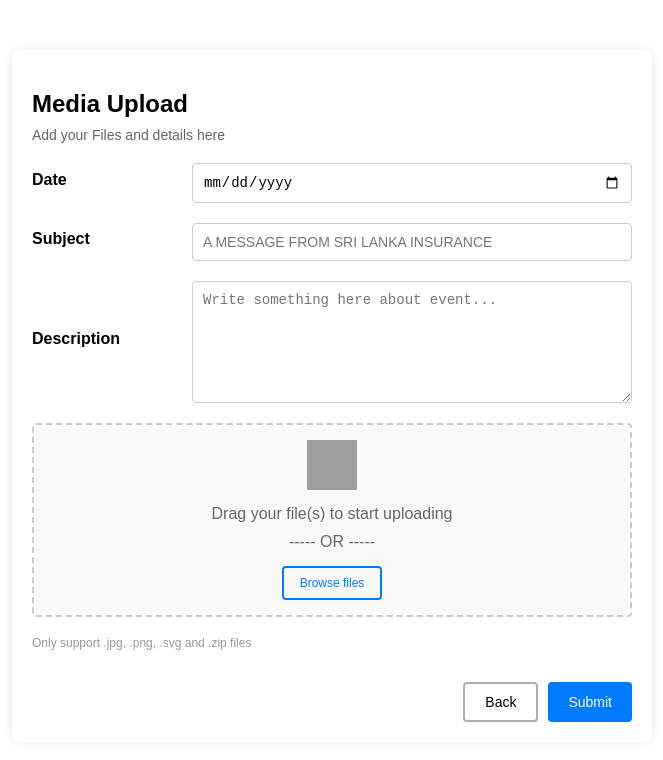
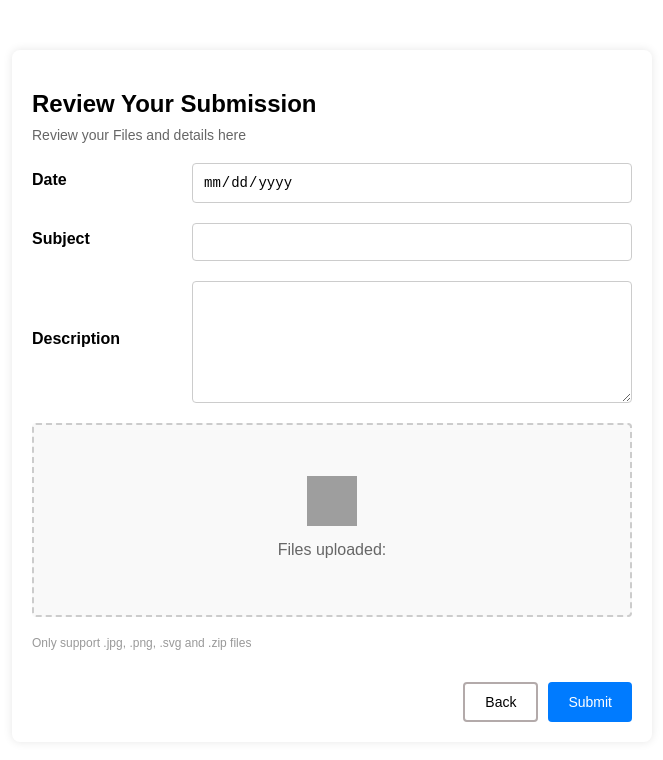
Before and after one commit to NirushaShehani/SLIC_Intranet, a React (Create React App) app in the folder intranet/: page /hr-notice-admin2 in a window 1280 px wide. Shown: the top 760 px of the page, without its empty margins (308-971 px from the left). Built offline with nearby package versions, Linux system fonts and the light colour scheme; grey boxes are pictures that could not be loaded.

Commit message:
Back button function created

```diff
--- a/intranet/src/components/Pages/HRNoticeAdmin1.jsx
+++ b/intranet/src/components/Pages/HRNoticeAdmin1.jsx
@@ -1,30 +1,59 @@
-import React from 'react';
-import { useNavigate } from 'react-router-dom';
+import React, { useState, useEffect } from 'react';
+import { useNavigate, useLocation } from 'react-router-dom';
 import '../../Styles/HRNoticeAdmin1.css'; // Ensure to create and link this CSS file
 
 function HRNoticeAdmin1() {
-    const navigate = useNavigate();
+  const navigate = useNavigate();
+  const location = useLocation();
+  const [formData, setFormData] = useState({
+    date: '',
+    subject: '',
+    description: '',
+    files: []
+  });
 
-    const handleSubmit = (e) => {
-        e.preventDefault();
-        navigate('/hr-notice-admin2');
-      };
+  useEffect(() => {
+    if (location.state && location.state.formData) {
+      setFormData(location.state.formData);
+    }
+  }, [location.state]);
+
+  const handleChange = (e) => {
+    const { name, value } = e.target;
+    setFormData({
+      ...formData,
+      [name]: value
+    });
+  };
+
+  const handleFileChange = (e) => {
+    setFormData({
+      ...formData,
+      files: e.target.files
+    });
+  };
+
+  const handleSubmit = (e) => {
+    e.preventDefault();
+    navigate('/hr-notice-admin2', { state: { formData } });
+  };
+
   return (
     <div className="hr-notice-admin">
       <h2>Media Upload</h2>
       <p className="form-description">Add your Files and details here</p>
-      <form>
+      <form onSubmit={handleSubmit}>
         <div className="form-group">
           <label htmlFor="date">Date</label>
-          <input type="date" id="date" name="date" />
+          <input type="date" id="date" name="date" className="date-input" value={formData.date} onChange={handleChange} />
         </div>
         <div className="form-group">
           <label htmlFor="subject">Subject</label>
-          <input type="text" id="subject" name="subject" placeholder="A MESSAGE FROM SRI LANKA INSURANCE" />
+          <input type="text" id="subject" name="subject" placeholder="A MESSAGE FROM SRI LANKA INSURANCE" value={formData.subject} onChange={handleChange} />
         </div>
         <div className="form-group">
           <label htmlFor="description">Description</label>
-          <textarea id="description" name="description" placeholder="Write something here about event..."></textarea>
+          <textarea id="description" name="description" placeholder="Write something here about event..." value={formData.description} onChange={handleChange}></textarea>
         </div>
         <div className="form-group upload-group">
           <div className="upload-area">
@@ -32,14 +61,14 @@ function HRNoticeAdmin1() {
             <p>Drag your file(s) to start uploading</p>
             <p>----- OR -----</p>
             <button type="button" onClick={() => document.getElementById('file-upload').click()}>Browse files</button>
-            <input type="file" id="file-upload" name="file-upload" multiple style={{ display: 'none' }} />
+            <input type="file" id="file-upload" name="file-upload" multiple style={{ display: 'none' }} onChange={handleFileChange} />
           </div>
         </div>
         <div className="form-group file-support">
           <p>Only support .jpg, .png, .svg and .zip files</p>
         </div>
         <div className="form-footer">
-          <button type="submit" className="submit-button" onClick={handleSubmit}>Next</button>
+          <button type="submit" className="submit-button">Next</button>
         </div>
       </form>
     </div>
--- a/intranet/src/components/Pages/HRNoticeAdmin2.jsx
+++ b/intranet/src/components/Pages/HRNoticeAdmin2.jsx
@@ -1,49 +1,52 @@
 import React from 'react';
-import { useNavigate } from 'react-router-dom';
+import { useNavigate, useLocation } from 'react-router-dom';
 import '../../Styles/HRNoticeAdmin2.css'; // Ensure to create and link this CSS file
 
-function HRNoticeAdmin1() {
+function HRNoticeAdmin2() {
   const navigate = useNavigate();
+  const { state } = useLocation();
+  const { formData } = state || {};
 
   const handleBack = () => {
-    navigate('/hr-notice-admin1');
+    navigate('/hr-notice-admin1', { state: { formData } });
   };
 
   const handleSubmit = (e) => {
     e.preventDefault();
     navigate('/full-notices');
   };
+
   return (
     <div className="hr-notice-admin">
-      <h2>Media Upload</h2>
-      <p className="form-description">Add your Files and details here</p>
-      <form>
+      <h2>Review Your Submission</h2>
+      <p className="form-description">Review your Files and details here</p>
+      <form onSubmit={handleSubmit}>
         <div className="form-group">
           <label htmlFor="date">Date</label>
-          <input type="date" id="date" name="date" />
+          <input type="date" id="date" name="date" value={formData?.date} readOnly />
         </div>
         <div className="form-group">
           <label htmlFor="subject">Subject</label>
-          <input type="text" id="subject" name="subject" placeholder="A MESSAGE FROM SRI LANKA INSURANCE" />
+          <input type="text" id="subject" name="subject" value={formData?.subject} readOnly />
         </div>
         <div className="form-group">
           <label htmlFor="description">Description</label>
-          <textarea id="description" name="description" placeholder="Write something here about event..."></textarea>
+          <textarea id="description" name="description" readOnly>{formData?.description}</textarea>
         </div>
         <div className="form-group upload-group">
           <div className="upload-area">
             <img src="upload-icon.png" className="upload-icon" /> {/* Use an appropriate icon */}
-            <p>Drag your file(s) to start uploading</p>
-            <p>----- OR -----</p>
-            <button type="button" onClick={() => document.getElementById('file-upload').click()}>Browse files</button>
-            <input type="file" id="file-upload" name="file-upload" multiple style={{ display: 'none' }} />
+            <p>Files uploaded:</p>
+            {formData?.files && Array.from(formData.files).map((file, index) => (
+              <p key={index}>{file.name}</p>
+            ))}
           </div>
         </div>
         <div className="form-group file-support">
           <p>Only support .jpg, .png, .svg and .zip files</p>
         </div>
         <div className="form-footer">
-          <button type="back" className="back-button" onClick={handleBack}>Back</button>
+          <button type="button" className="back-button" onClick={handleBack}>Back</button>
           <button type="submit" className="submit-button" onClick={handleSubmit}>Submit</button>
         </div>
       </form>
@@ -51,4 +54,4 @@ function HRNoticeAdmin1() {
   );
 }
 
-export default HRNoticeAdmin1;
+export default HRNoticeAdmin2;
```
